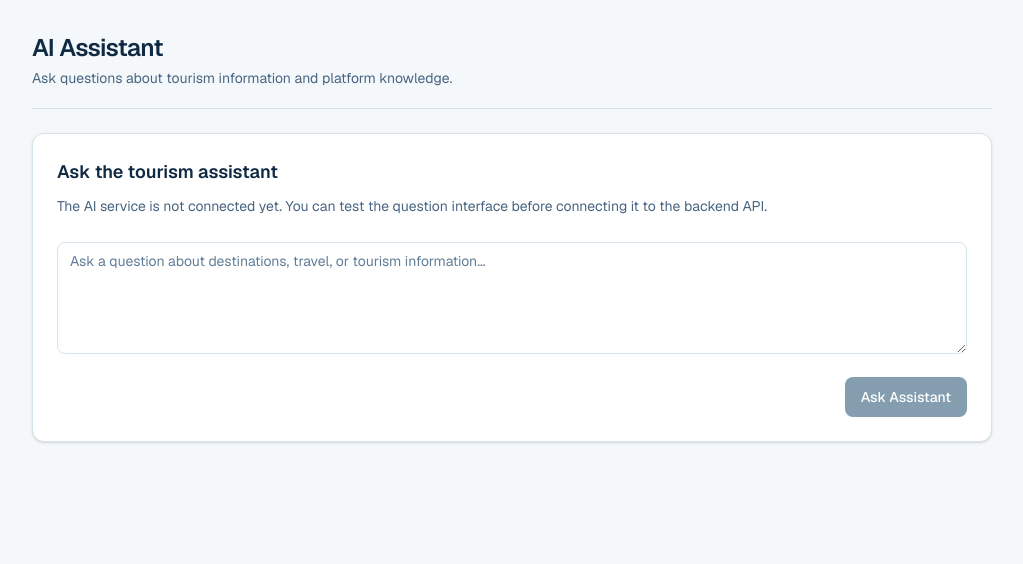
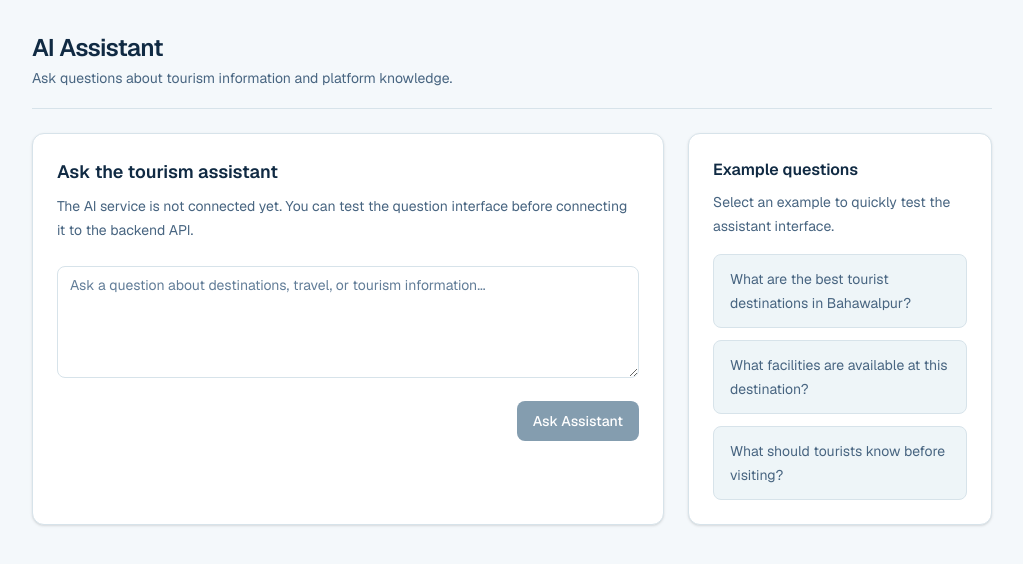
Before and after one commit to ImranManshaAI/ai-tourism-intelligence-platform, a Next.js app in the folder frontend/: page /ai-assistant in a window 1280 px wide. Shown: the top 564 px of the page, without its empty margins (128-1151 px from the left). Built offline with nearby package versions, Linux system fonts and the light colour scheme.

Commit message:
feat(frontend): improve AI assistant interface

```diff
--- a/frontend/app/ai-assistant/page.tsx
+++ b/frontend/app/ai-assistant/page.tsx
@@ -5,6 +5,12 @@ import { Button } from "../../components/ui/Button";
 import { Card } from "../../components/ui/Card";
 import { PageHeader } from "../../components/ui/PageHeader";
 import { Textarea } from "../../components/ui/Textarea";
+
+const exampleQuestions = [
+  "What are the best tourist destinations in Bahawalpur?",
+  "What facilities are available at this destination?",
+  "What should tourists know before visiting?",
+];
 
 export default function AiAssistantPage() {
   const [question, setQuestion] = useState("");
@@ -23,6 +29,10 @@ export default function AiAssistantPage() {
     setQuestion("");
   }
 
+  function handleExampleQuestion(exampleQuestion: string) {
+    setQuestion(exampleQuestion);
+  }
+
   return (
     <main className="min-h-screen bg-background">
       <div className="mx-auto w-full max-w-5xl p-5 md:p-8">
@@ -31,7 +41,8 @@ export default function AiAssistantPage() {
           description="Ask questions about tourism information and platform knowledge."
         />
 
-        <Card className="mt-6 p-6">
+        <div className="mt-6 grid gap-6 lg:grid-cols-3">
+          <Card className="p-6 lg:col-span-2">
             <h2 className="text-lg font-semibold text-text-primary">
               Ask the tourism assistant
             </h2>
@@ -64,6 +75,7 @@ export default function AiAssistantPage() {
                   </p>
 
                   <Button
+                    type="button"
                     variant="secondary"
                     onClick={() => setSubmittedQuestion("")}
                   >
@@ -75,13 +87,43 @@ export default function AiAssistantPage() {
                   {submittedQuestion}
                 </p>
 
-              <p className="mt-4 text-sm leading-6 text-text-muted">
+                <div className="mt-4 border-t border-border pt-4">
+                  <p className="text-sm font-medium text-text-primary">
+                    Assistant response
+                  </p>
+
+                  <p className="mt-2 text-sm leading-6 text-text-muted">
                     The backend AI response will appear here after the API is
                     connected.
                   </p>
                 </div>
+              </div>
             )}
           </Card>
+
+          <Card className="p-6">
+            <h2 className="text-base font-semibold text-text-primary">
+              Example questions
+            </h2>
+
+            <p className="mt-2 text-sm leading-6 text-text-secondary">
+              Select an example to quickly test the assistant interface.
+            </p>
+
+            <div className="mt-4 space-y-3">
+              {exampleQuestions.map((exampleQuestion) => (
+                <button
+                  key={exampleQuestion}
+                  type="button"
+                  onClick={() => handleExampleQuestion(exampleQuestion)}
+                  className="w-full rounded-lg border border-border bg-surface-muted px-4 py-3 text-left text-sm leading-6 text-text-secondary transition-colors hover:bg-surface focus-visible:outline-none focus-visible:ring-2 focus-visible:ring-ring"
+                >
+                  {exampleQuestion}
+                </button>
+              ))}
+            </div>
+          </Card>
+        </div>
       </div>
     </main>
   );
```
Lines whose indentation alone changed are shown as unchanged.
